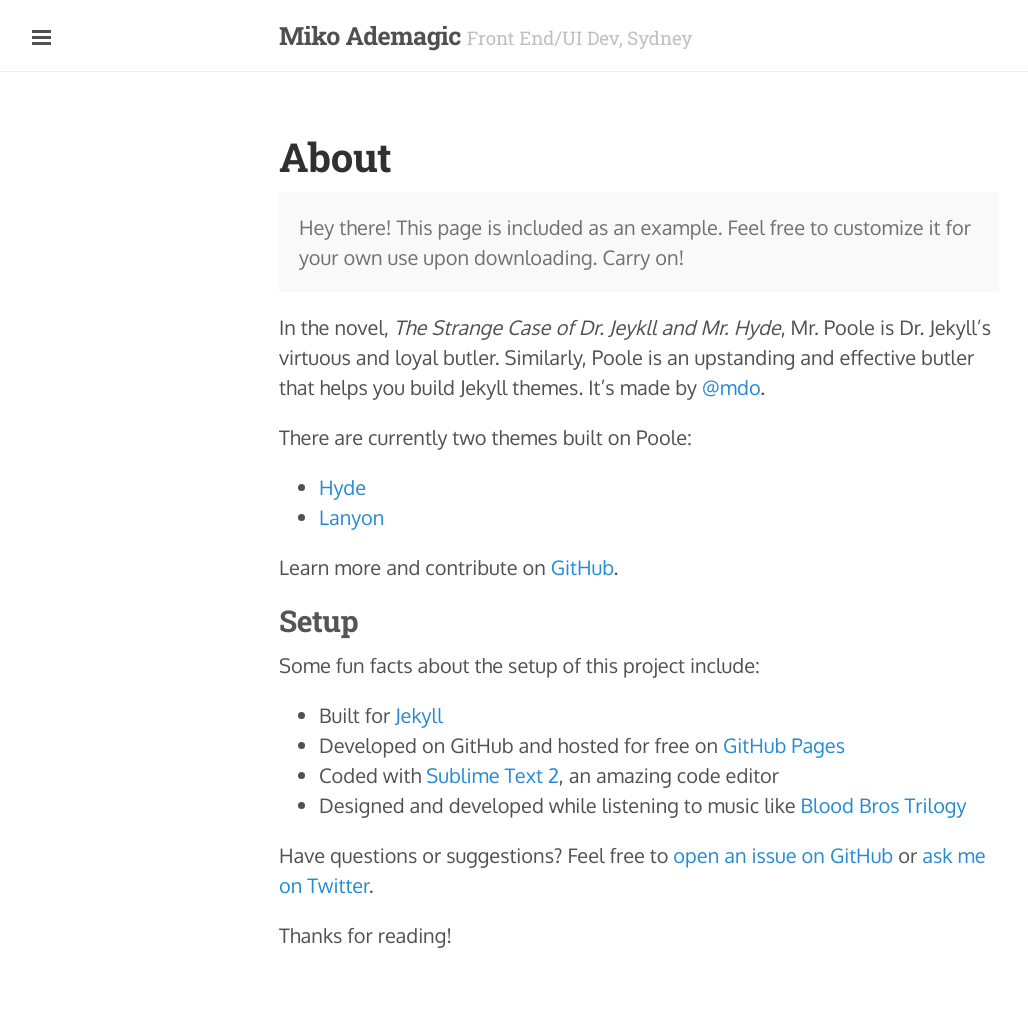
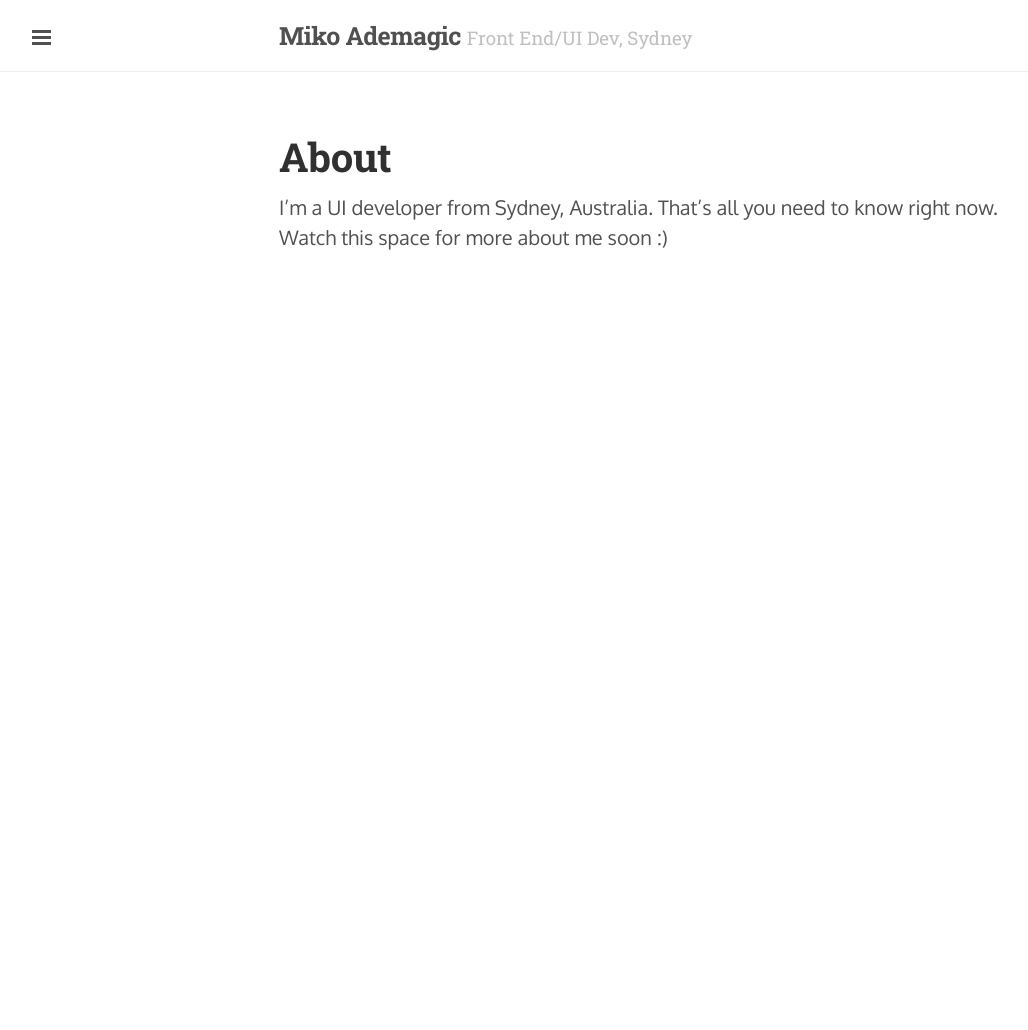
Before and after one commit to ademagic/ademagic.github.io, a Jekyll site: the page built from about.md, in a window 1280 px wide. Shown: the whole page, without its empty margins (1-1029 px from the left). Built offline with Jekyll 4.4.1, drawn with Linux system fonts in a browser that asks for light colours; Markdown is read by kramdown in place of the engine named in the settings; after the commit the page ends 900 px from its top, so only the background shows below that.

Commit message:
Removing mock content from about page

```diff
--- a/about.md
+++ b/about.md
@@ -3,28 +3,5 @@ layout: page
 title: About
 ---
 
-<p class="message">
-  Hey there! This page is included as an example. Feel free to customize it for your own use upon downloading. Carry on!
-</p>
-
-In the novel, *The Strange Case of Dr. Jeykll and Mr. Hyde*, Mr. Poole is Dr. Jekyll's virtuous and loyal butler. Similarly, Poole is an upstanding and effective butler that helps you build Jekyll themes. It's made by [@mdo](https://twitter.com/mdo).
-
-There are currently two themes built on Poole:
-
-* [Hyde](http://hyde.getpoole.com)
-* [Lanyon](http://lanyon.getpoole.com)
-
-Learn more and contribute on [GitHub](https://github.com/poole).
-
-## Setup
-
-Some fun facts about the setup of this project include:
-
-* Built for [Jekyll](http://jekyllrb.com)
-* Developed on GitHub and hosted for free on [GitHub Pages](https://pages.github.com)
-* Coded with [Sublime Text 2](http://sublimetext.com), an amazing code editor
-* Designed and developed while listening to music like [Blood Bros Trilogy](https://soundcloud.com/maddecent/sets/blood-bros-series)
-
-Have questions or suggestions? Feel free to [open an issue on GitHub](https://github.com/poole/issues/new) or [ask me on Twitter](https://twitter.com/mdo).
-
-Thanks for reading!
+I'm a UI developer from Sydney, Australia. That's all you need to know right now.
+Watch this space for more about me soon :)
```
